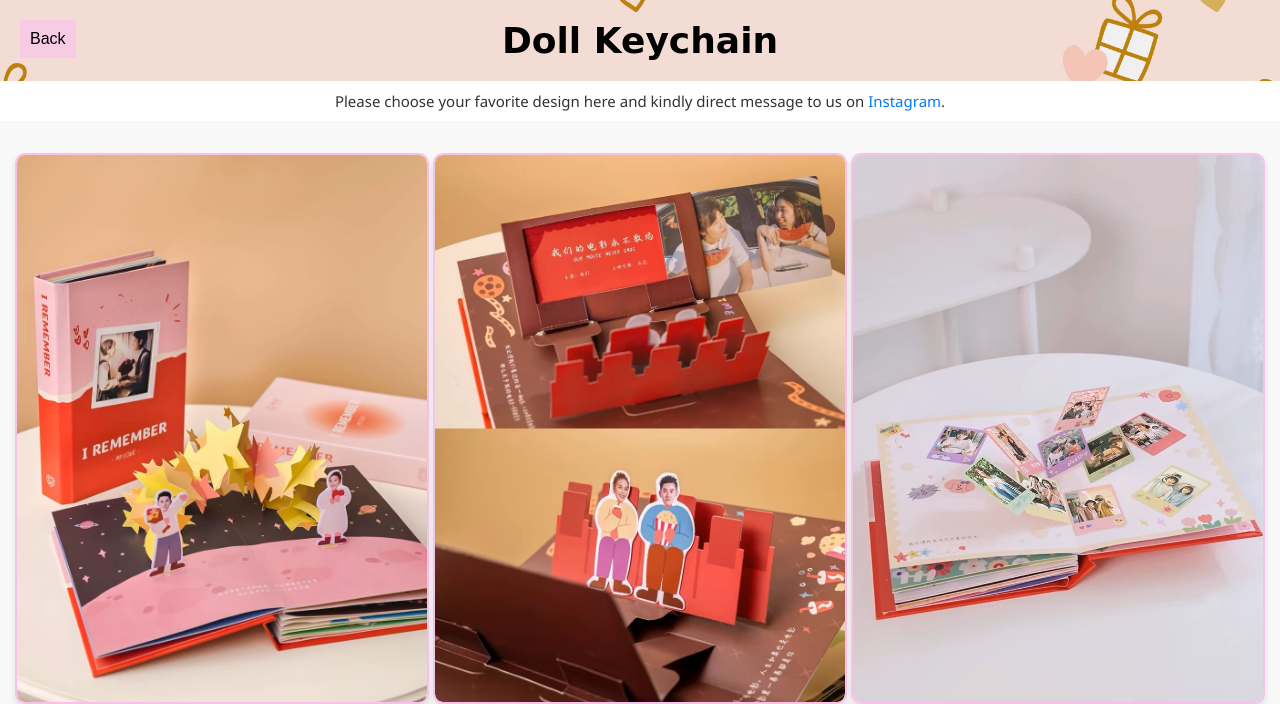
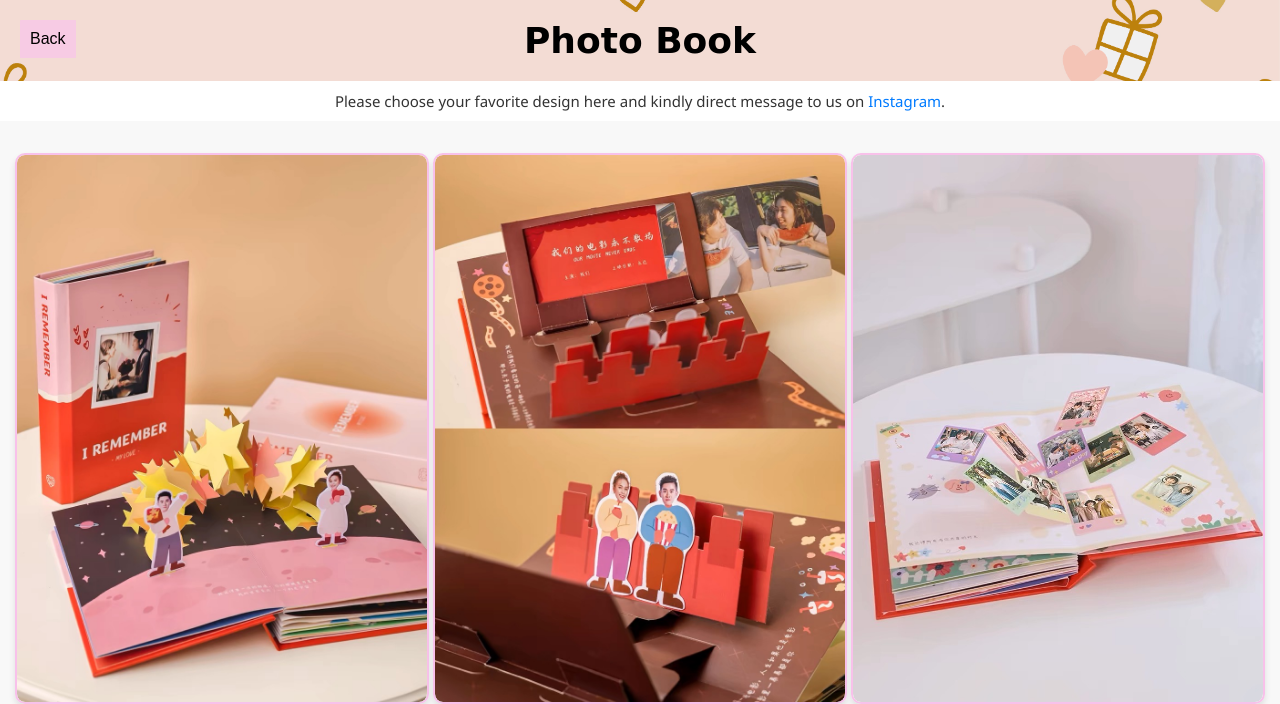
Before and after one commit to PKT20/online-store, a plain HTML site: page category5.html in a window 1280 px wide. Shown: the top 704 px of the page. Drawn offline with Linux system fonts and the light colour scheme; grey boxes are pictures that could not be loaded.

Commit message:
Update category5.html

```diff
--- a/category5.html
+++ b/category5.html
@@ -192,7 +192,7 @@
  <a href="index.html" class="back-button">Back</a>
 
   <header>
-    <h1>Doll Keychain</h1>
+    <h1>Photo Book</h1>
   </header>
   <div class="top-message">
     Please choose your favorite design here and kindly direct message to us on <a href="https://www.instagram.com/gifturlover?igshid=13fvagbx13fr9" target="_blank">Instagram</a>.
```
